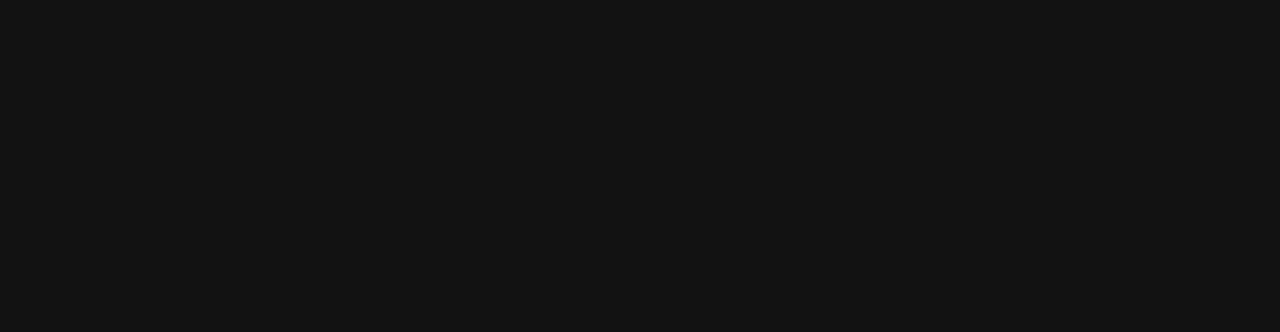
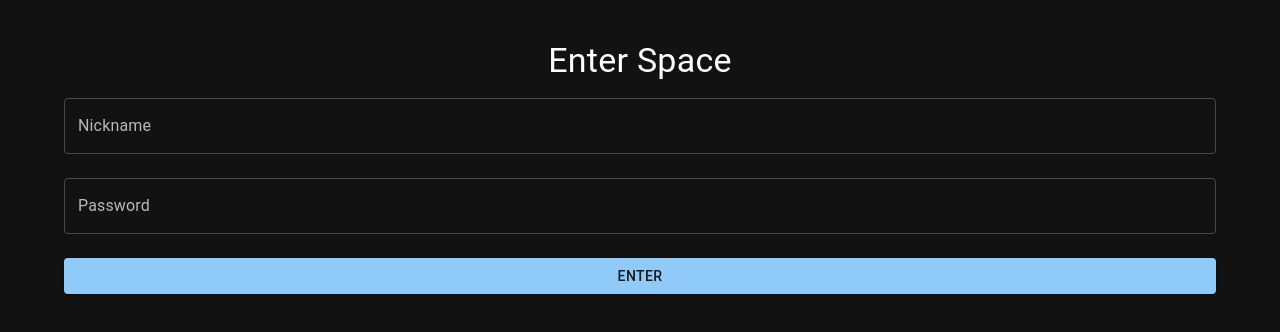
Before and after one commit to Rater-Inc/frontend-app, a React (Vite) app: page /rating/1 in a window 1280 px wide. Before the commit this address had no page. Shown: the top 332 px of the page. Built offline with nearby package versions, Linux system fonts and the light colour scheme.

Commit message:
fix: fix navigate and routing path

```diff
--- a/src/App.jsx
+++ b/src/App.jsx
@@ -17,7 +17,7 @@
       <CssBaseline />
       <Routes>
         <Route path="/" element={<CreateSpacePage />} />
-        <Route path="/rating-page/:spaceId" element={<RatingPage />} />
+        <Route path="/rating/:spaceId" element={<RatingPage />} />
       </Routes>
     </ThemeProvider>
   );
--- a/src/pages/CreatePage/SpaceDetails.jsx
+++ b/src/pages/CreatePage/SpaceDetails.jsx
@@ -62,10 +62,12 @@
           title: "Success",
           text: "Space Created Successfully!",
           icon: "success"
+        }).then((result) => {
+          if (result.isConfirmed) {
+            navigate(`/rating/${data.spaceId}`, { state: { link: data.link } });
+          }
         });
         console.log('Space created successfully:', data);
-
-        navigate(`/rating-page/${data.spaceId}`, { state: { link: data.link} });
       })
       .catch((error) => {
         Swal.fire({
```
